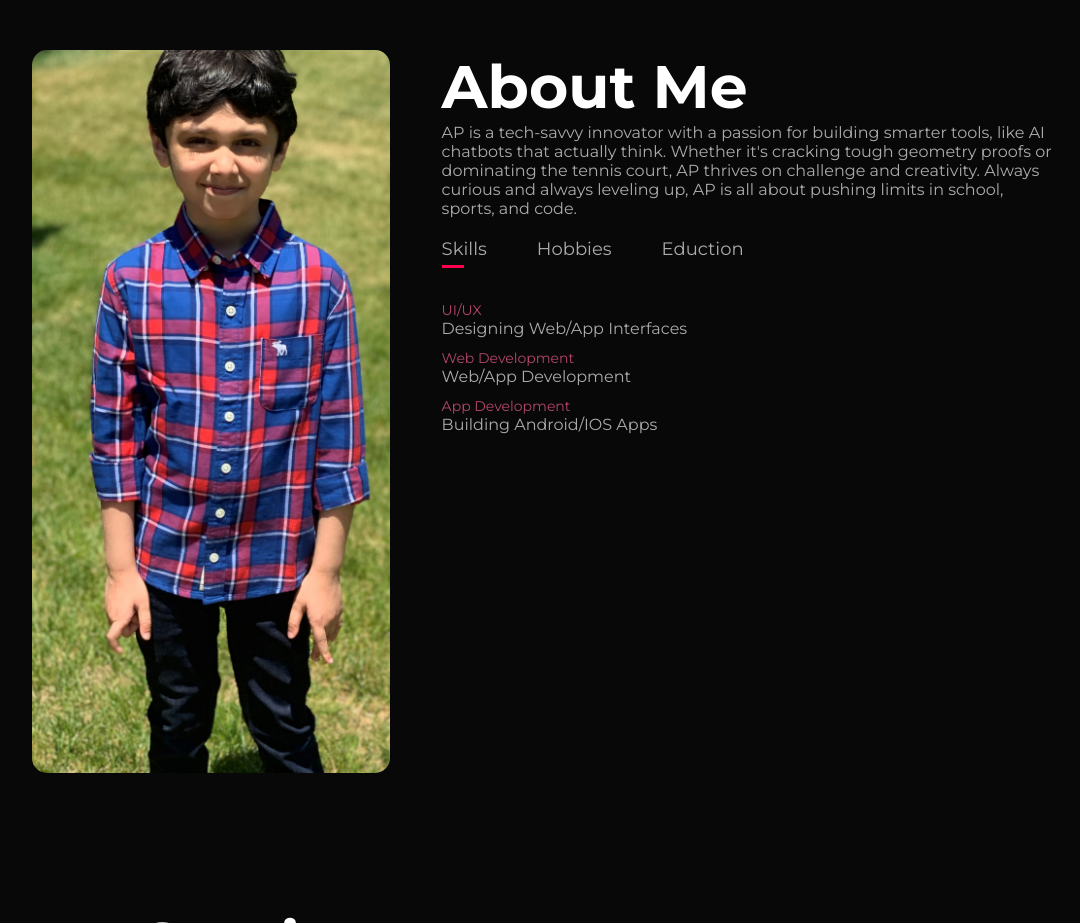
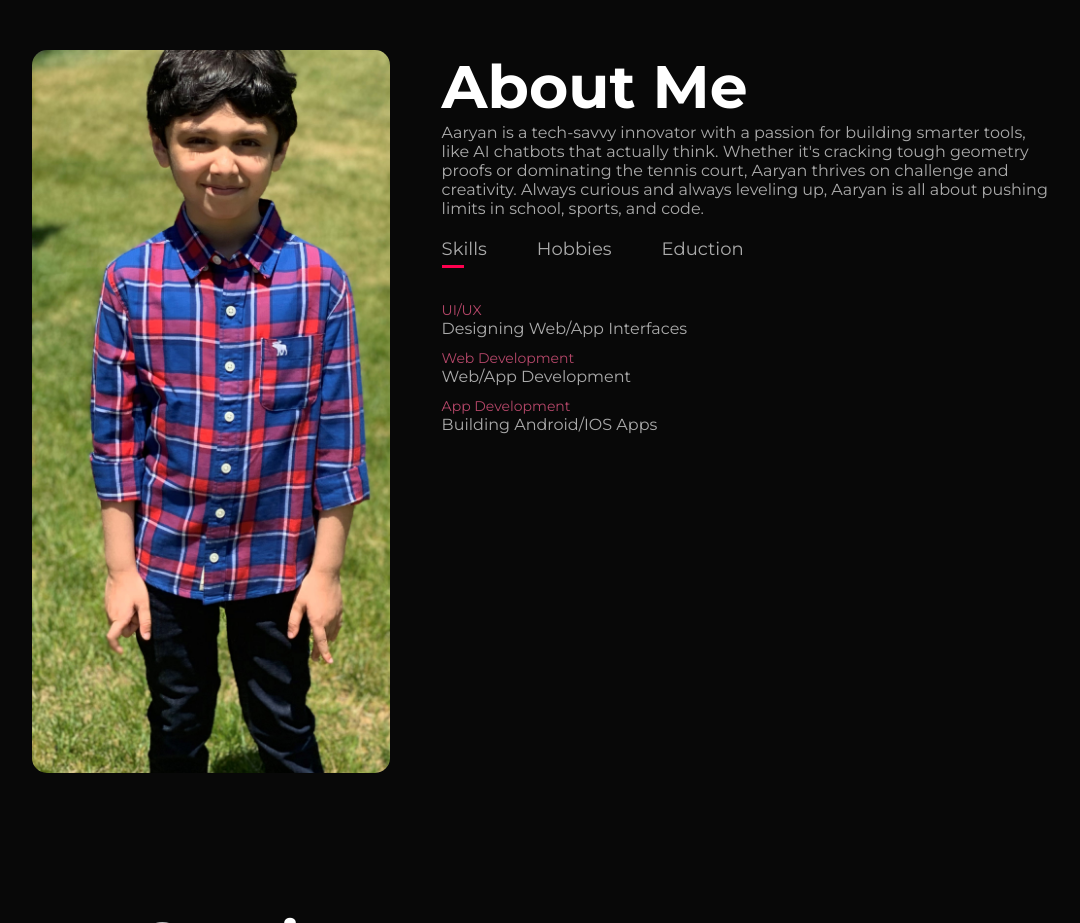
Before and after one commit to GalaxyTennis2011/Self-portflio, a plain HTML site: page index.html in a window 1280 px wide. Shown: the part 840-1763 px from the top of the page, without its empty margins (96-1176 px from the left). Drawn offline with nearby package versions, Linux system fonts and the light colour scheme.

Commit message:
Update index.html

```diff
--- a/index.html
+++ b/index.html
@@ -45,7 +45,7 @@
                 </div>
                 <div class="about-col-2">
                     <h1 class="sub-title">About Me</h1>
-                    <p>AP is a tech-savvy innovator with a passion for building smarter tools, like AI chatbots that actually think. Whether it's cracking tough geometry proofs or dominating the tennis court, AP thrives on challenge and creativity. Always curious and always leveling up, AP is all about pushing limits in school, sports, and code.</p>
+                    <p>Aaryan is a tech-savvy innovator with a passion for building smarter tools, like AI chatbots that actually think. Whether it's cracking tough geometry proofs or dominating the tennis court, Aaryan thrives on challenge and creativity. Always curious and always leveling up, Aaryan is all about pushing limits in school, sports, and code.</p>
 
                     <div class="tab-titles">
                         <p class="tab-links active-link" onclick="opentab('skills')">Skills</p>
```
